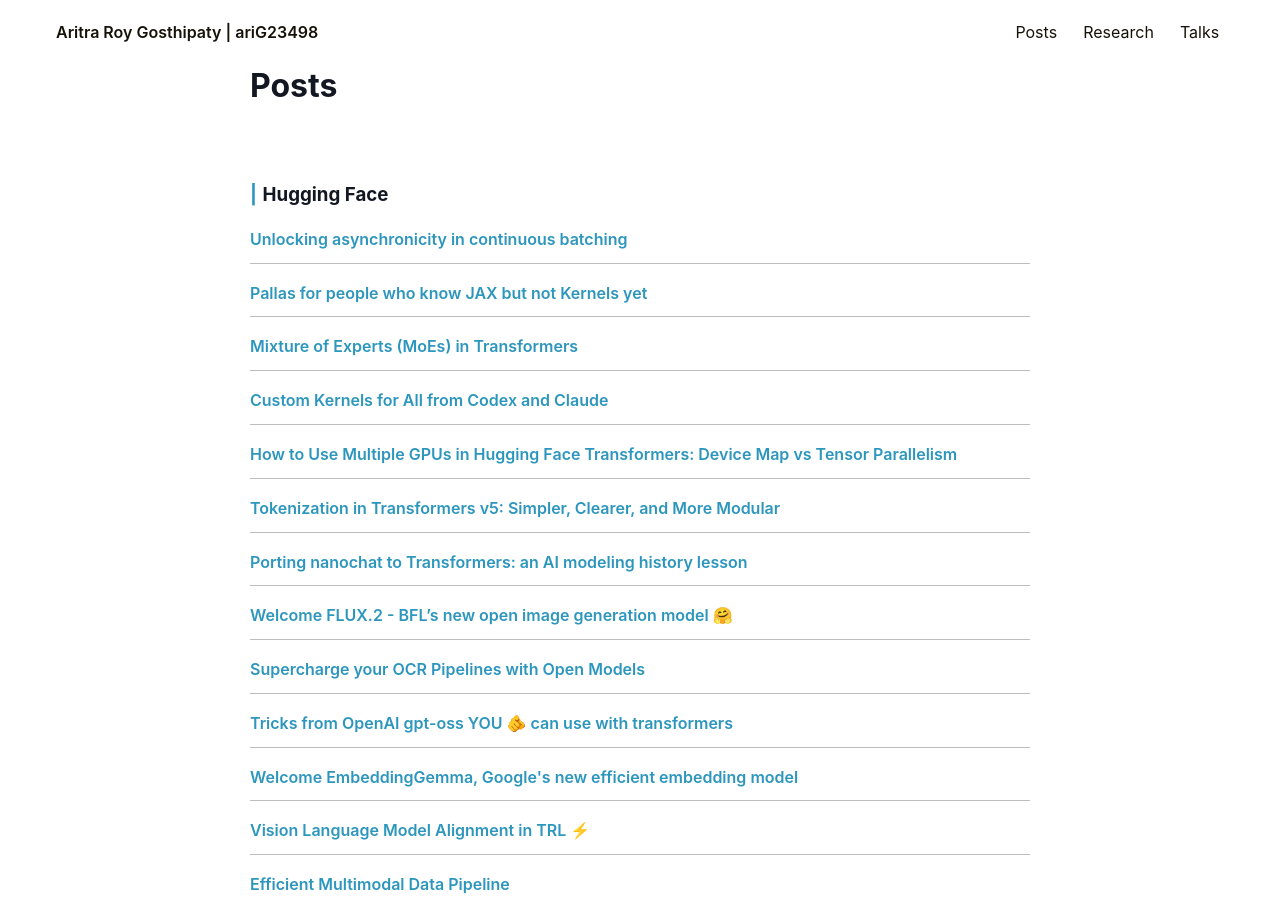
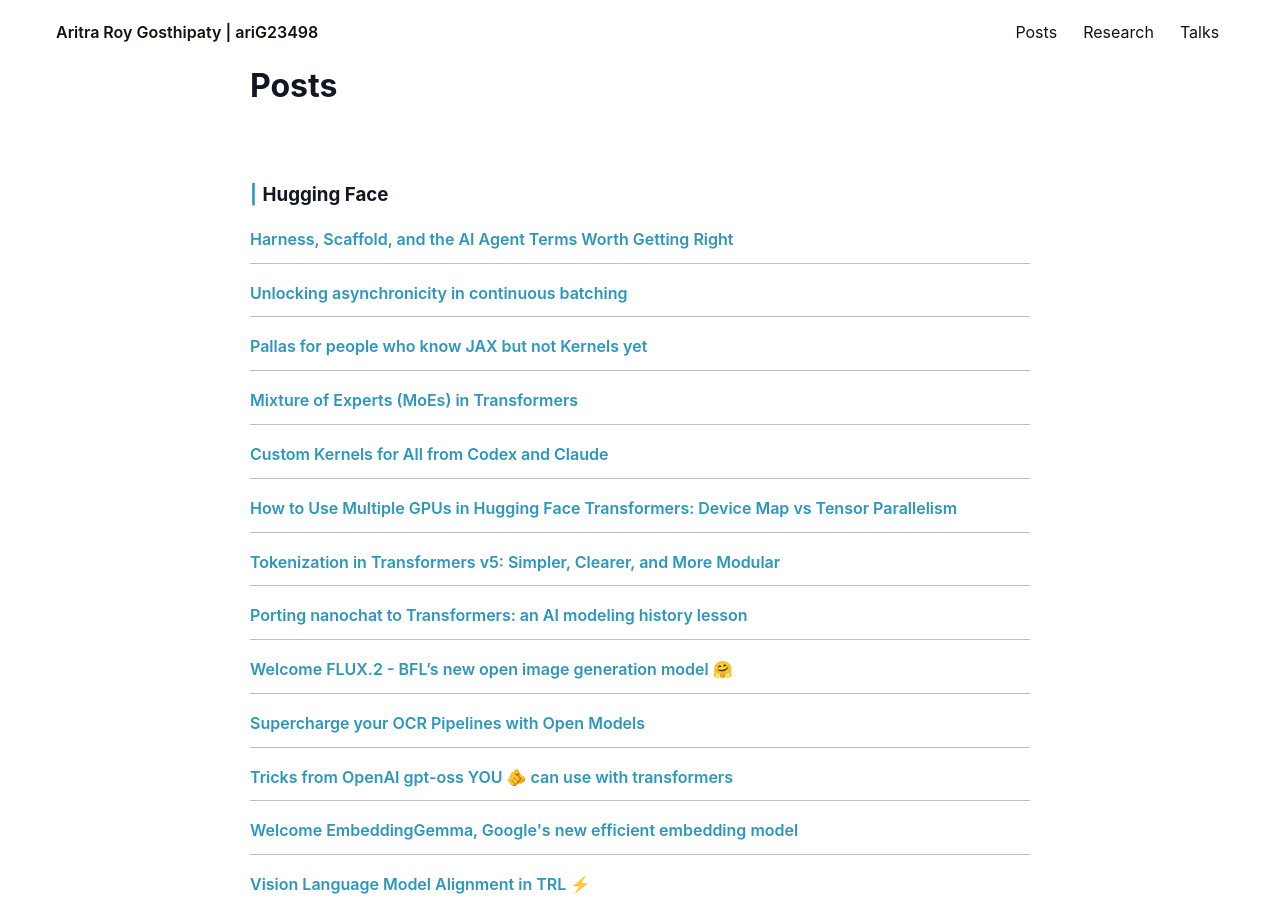
Before and after one commit to ariG23498/ariG23498.github.io, a Jekyll site: the page built from blogs.md, in a window 1280 px wide and 900 px high. Built offline with Jekyll 4.4.1, drawn with Linux system fonts in a browser that asks for light colours.

Commit message:
Update blogs.md

```diff
--- a/blogs.md
+++ b/blogs.md
@@ -7,6 +7,9 @@ permalink: /posts
 <div class="main">
    <div class="post-wrap archive">
       <h3>Hugging Face</h3>
+      <article class="archive-item">
+         <a class="archive-item-link" href="https://huggingface.co/blog/agent-glossary" target="_blank" rel="noopener noreferrer">Harness, Scaffold, and the AI Agent Terms Worth Getting Right</a>
+      </article>
       <article class="archive-item">
          <a class="archive-item-link" href="https://huggingface.co/blog/continuous_async" target="_blank" rel="noopener noreferrer">Unlocking asynchronicity in continuous batching</a>
       </article>
```
